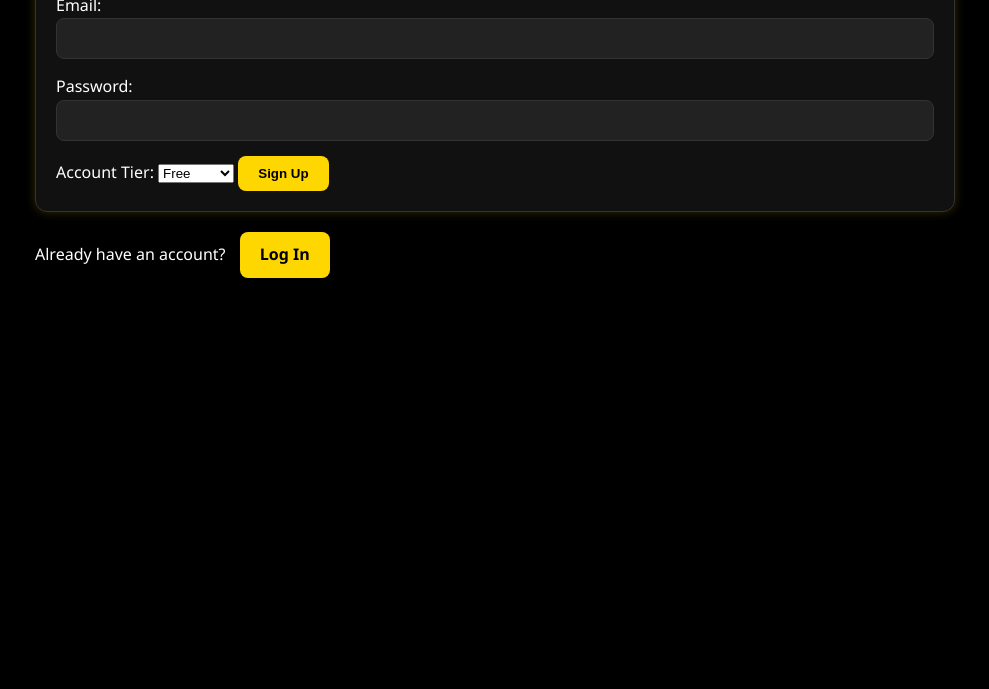
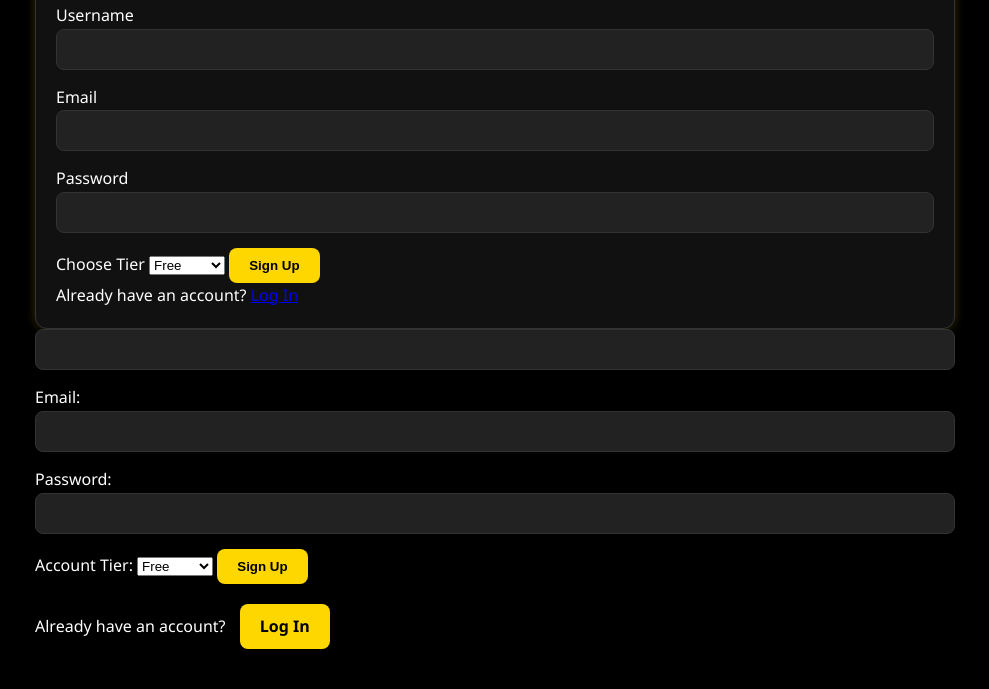
Before and after one commit to AlMahdi68/Al-Mahdi, a website with bundled scripts: page signup.html in a window 1280 px wide. Shown: the part 231-920 px from the top of the page, without its empty margins (145-1134 px from the left). Before the commit the page ends 800 px from the top, so only its background shows below. Built offline with nearby package versions, Linux system fonts and the light colour scheme.

Commit message:
Update signup.html

```diff
--- a/signup.html
+++ b/signup.html
@@ -11,7 +11,49 @@
     <h1 class="auth-header">Create Your Al Mahdi Account</h1>
 
     <form id="signup-form">
-      <label for="username">Username:</label>
+      <label for="username">Username:</label><!DOCTYPE html>
+<html lang="en">
+<head>
+  <meta charset="UTF-8" />
+  <meta name="viewport" content="width=device-width, initial-scale=1.0"/>
+  <title>Sign Up - Al Mahdi</title>
+  <link rel="stylesheet" href="style.css" />
+</head>
+<body>
+  <div class="auth-container">
+    <h1>Create Your Al Mahdi Account</h1>
+
+    <form id="signup-form" class="auth-form">
+      <label for="username">Username</label>
+      <input type="text" id="username" required />
+
+      <label for="email">Email</label>
+      <input type="email" id="email" required />
+
+      <label for="password">Password</label>
+      <input type="password" id="password" required />
+
+      <label for="tier">Choose Tier</label>
+      <select id="tier" required>
+        <option value="Free">Free</option>
+        <option value="Pro">Pro</option>
+        <option value="Premium">Premium</option>
+      </select>
+
+      <button type="submit" class="button">Sign Up</button>
+    </form>
+
+    <p class="auth-alt">
+      Already have an account?
+      <a href="login.html" class="button-alt">Log In</a>
+    </p>
+  </div>
+
+  <script src="supabaseClient.js"></script>
+  <script src="signup.js"></script>
+</body>
+</html>
+
       <input type="text" id="username" required />
 
       <label for="email">Email:</label>
```
